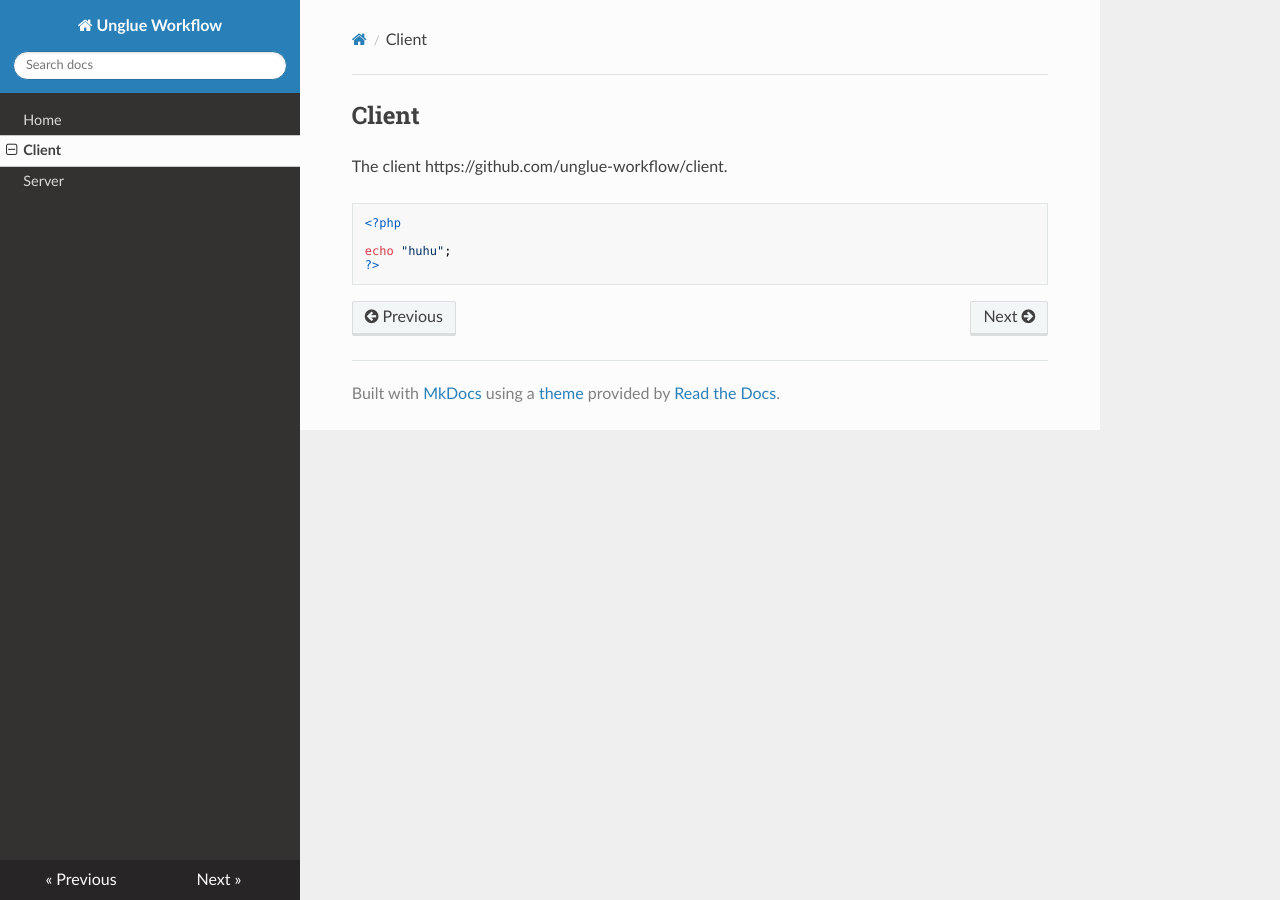
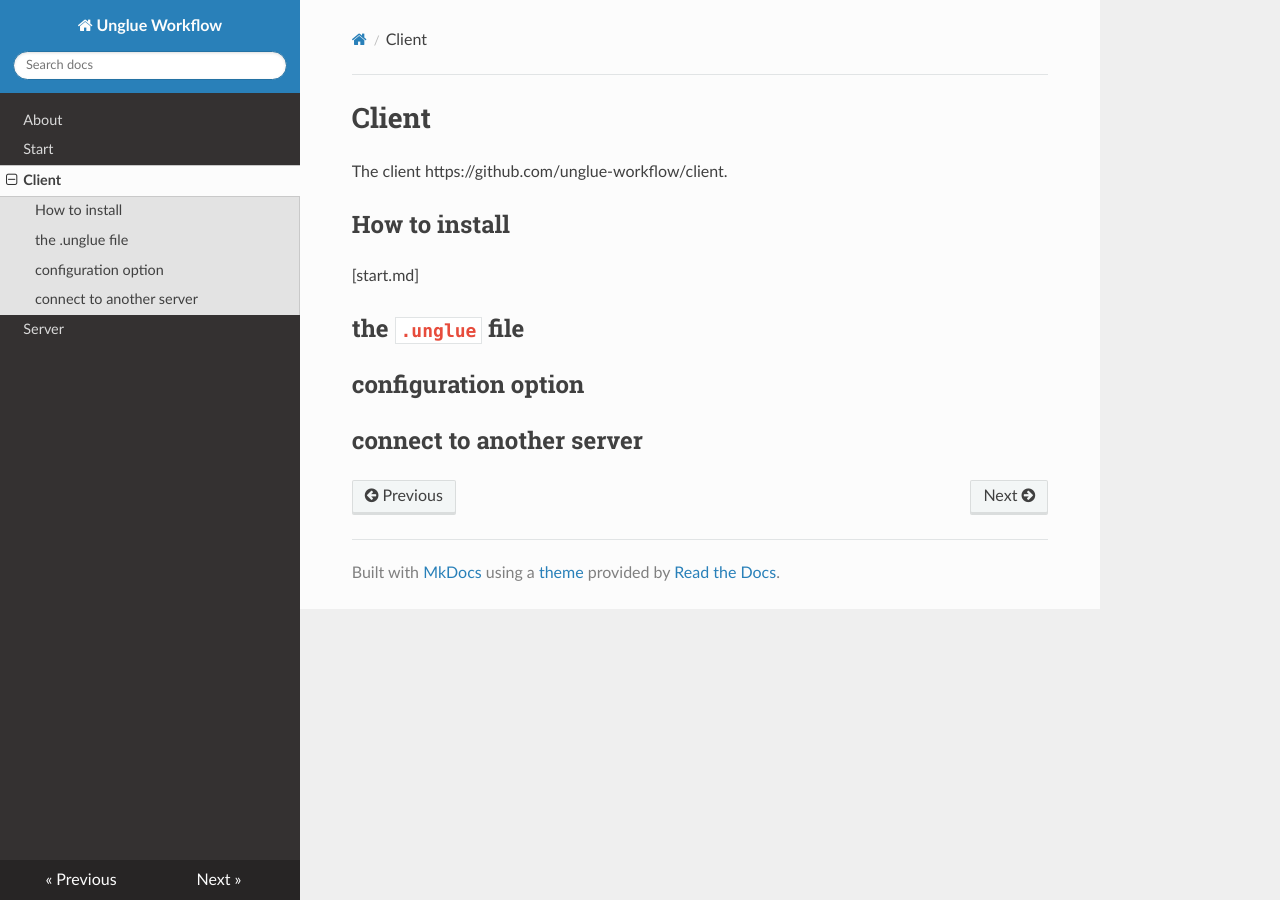
Before and after one commit to frontend-workflow-cloud-compiler/docs, an MkDocs documentation site: the page built from docs/client.md, in a window 1280 px wide. Built offline with MkDocs 1.6.1, drawn with Linux system fonts in a browser that asks for light colours; nearby versions of some CDN libraries.

````diff
--- a/docs/client.md
+++ b/docs/client.md
@@ -1,11 +1,13 @@
-## Client
+# Client
 
 The client https://github.com/unglue-workflow/client.
 
+## How to install
 
-```php
-<?php
+[start.md]
 
-echo "huhu";
-?>
-```
+## the `.unglue` file
+
+## configuration option
+
+## connect to another server
--- a/docs/server.md
+++ b/docs/server.md
@@ -1,3 +1,9 @@
-## Server
+# Server
 
 The client https://github.com/unglue-workflow/server.
+
+## Build custom server
+
+## Connect client to custom server
+
+## Run as dockerized image
--- a/mkdocs.yml
+++ b/mkdocs.yml
@@ -1,6 +1,7 @@
 site_name: Unglue Workflow
 nav:
-    - Home: index.md
+    - About: index.md
+    - Start: start.md
     - Client: client.md
     - Server: server.md
 theme:
````
Also changed, not shown: docs/index.md (+14 -2 lines), docs/start.md (added, +7 -0 lines).
